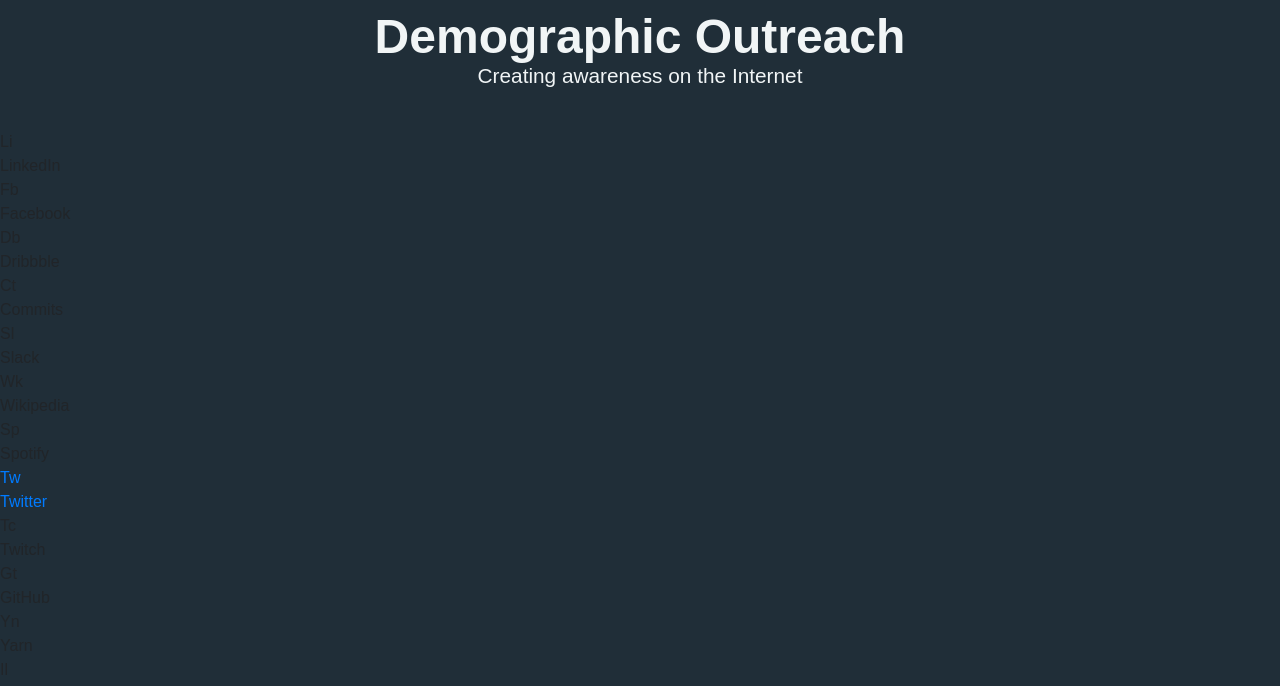
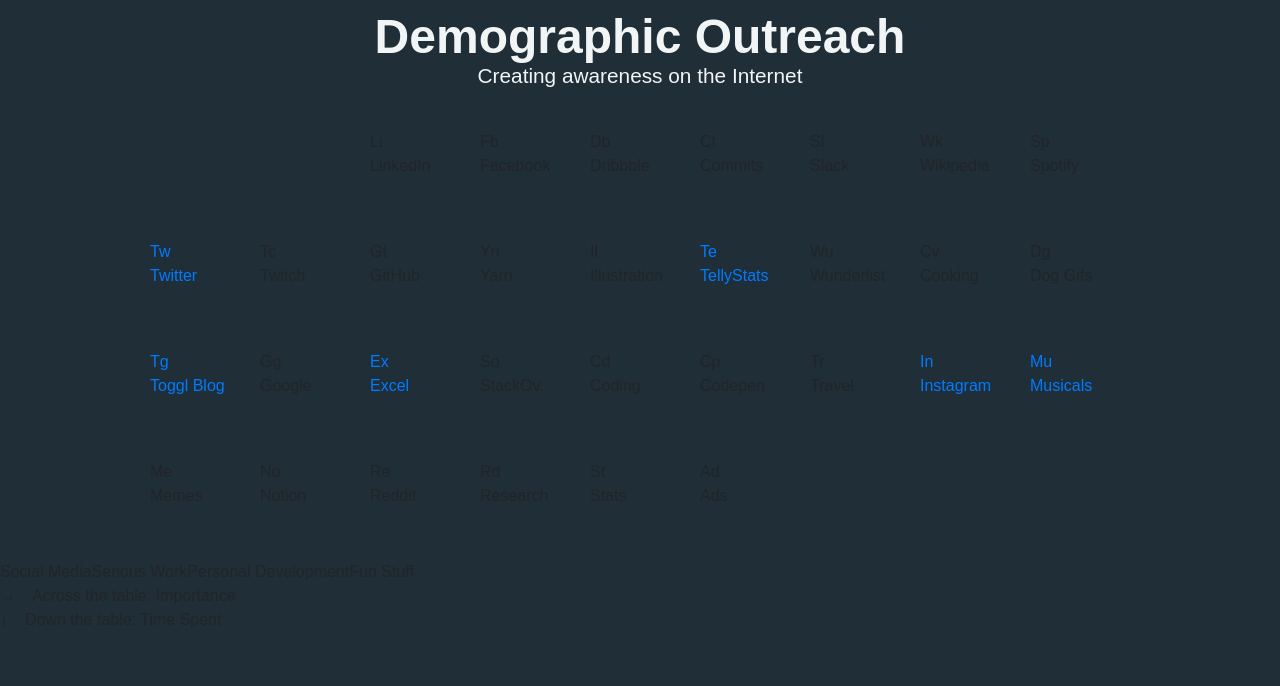
Before and after one commit to stewilondanga/demographic-outreach, a plain HTML site: page index.html in a window 1280 px wide. Shown: the part 87-773 px from the top of the page. Drawn offline with nearby package versions, Linux system fonts and the light colour scheme.

Commit message:
add css/styles.css

```diff
--- a/css/styles.css
+++ b/css/styles.css
@@ -83,7 +83,7 @@ footer a .icons {
   font-size: 20px;
 }
 
-/*.periodic-table {
+.periodic-table {
   display: grid;
   grid-template-columns: repeat(9, 100px);
   grid-template-rows: repeat(4, 100px);
@@ -93,7 +93,7 @@ footer a .icons {
   justify-content: center;
 }
 
-.periodic-element {
+/*.periodic-element {
   padding: 4px;
   position: relative;
   z-index: 1;
```
